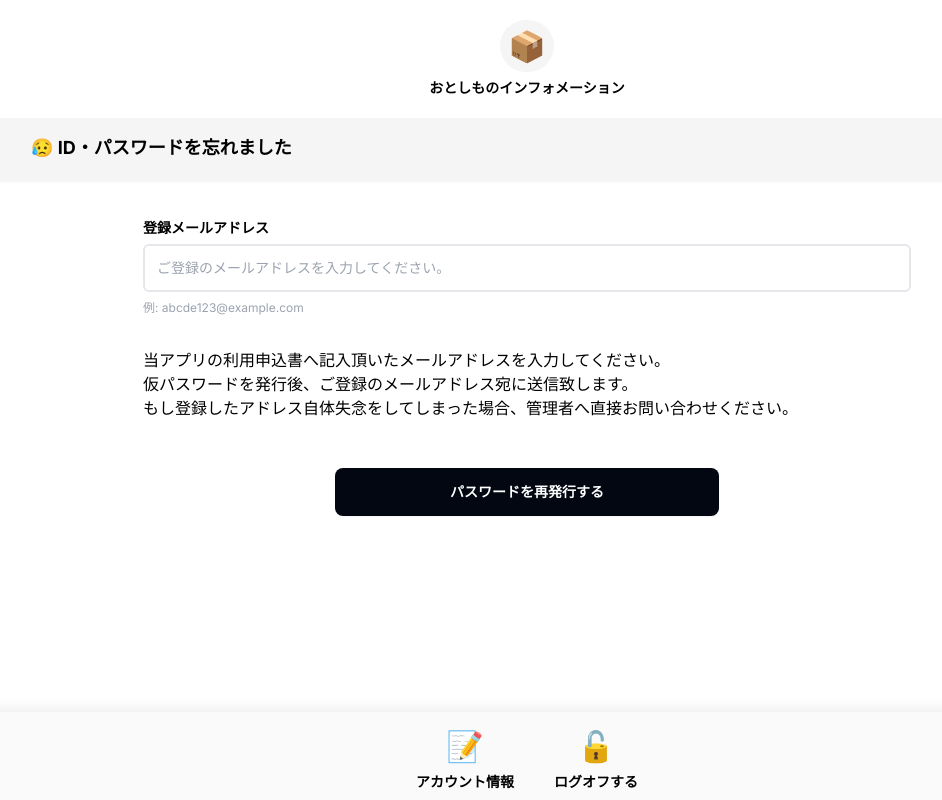
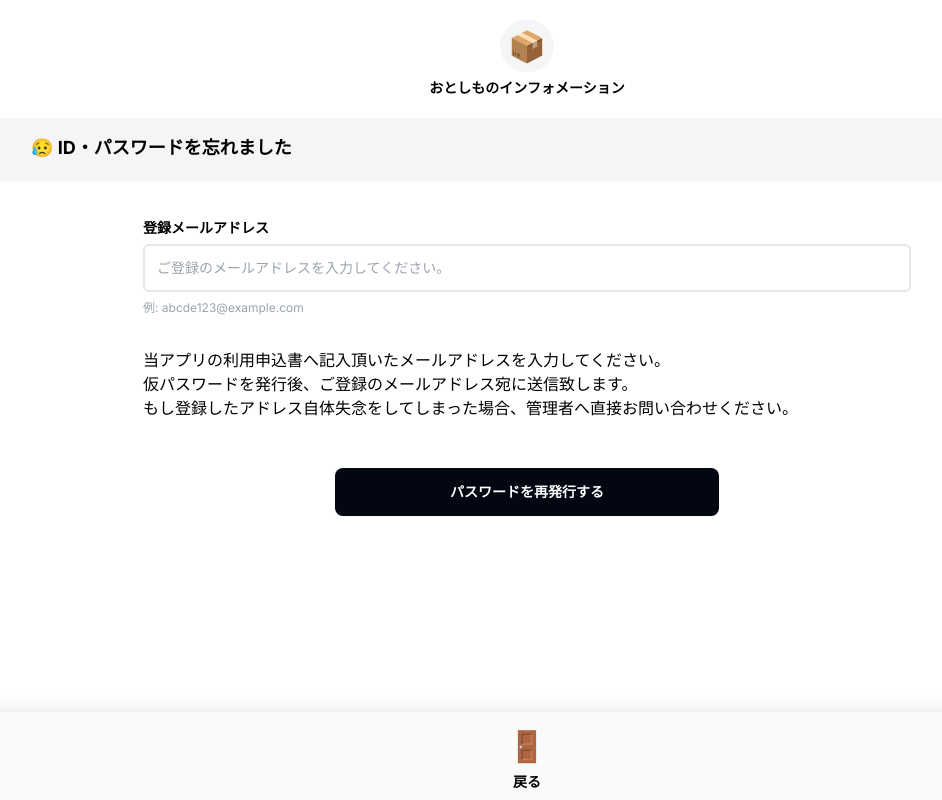
Before and after one commit to wryyy6124/lostiteminfoApp, a Next.js app: page /contact in a window 1280 px wide. Shown: the whole page, without its empty margins (113-1055 px from the left). Built offline with nearby package versions, Linux system fonts and the light colour scheme.

Commit message:
create contact_layout2

```diff
--- a/src/app/contact/page.tsx
+++ b/src/app/contact/page.tsx
@@ -67,18 +67,12 @@ const Login = () => {
       <footer
         className={`w-full bg-neutral-50 fixed bottom-0 ${styles.footer}`}
       >
-        <ul className={`w-fit mx-auto flex gap-10 py-2`}>
+        <ul className={`w-fit mx-auto flex py-2`}>
           <li className={`text-center`}>
             <span className={`text-3xl inline-block place-self-center p-2`}>
-              📝
+              🚪
             </span>
-            <span className={`block text-sm font-bold`}>アカウント情報</span>
-          </li>
-          <li className={`text-center`}>
-            <span className={`text-3xl inline-block place-self-center p-2`}>
-              🔓
-            </span>
-            <span className={`block text-sm font-bold`}>ログオフする</span>
+            <span className={`block text-sm font-bold`}>戻る</span>
           </li>
         </ul>
       </footer>
```
